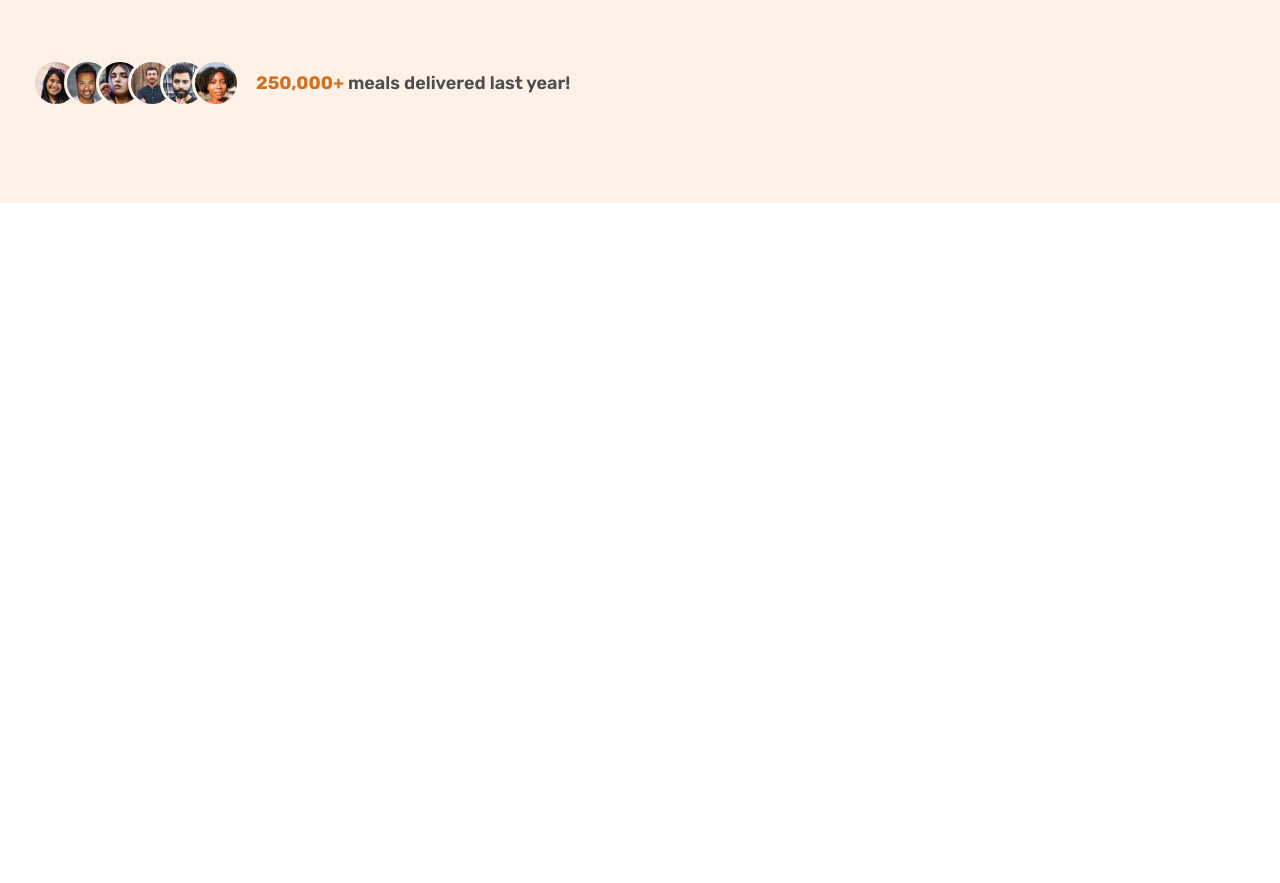
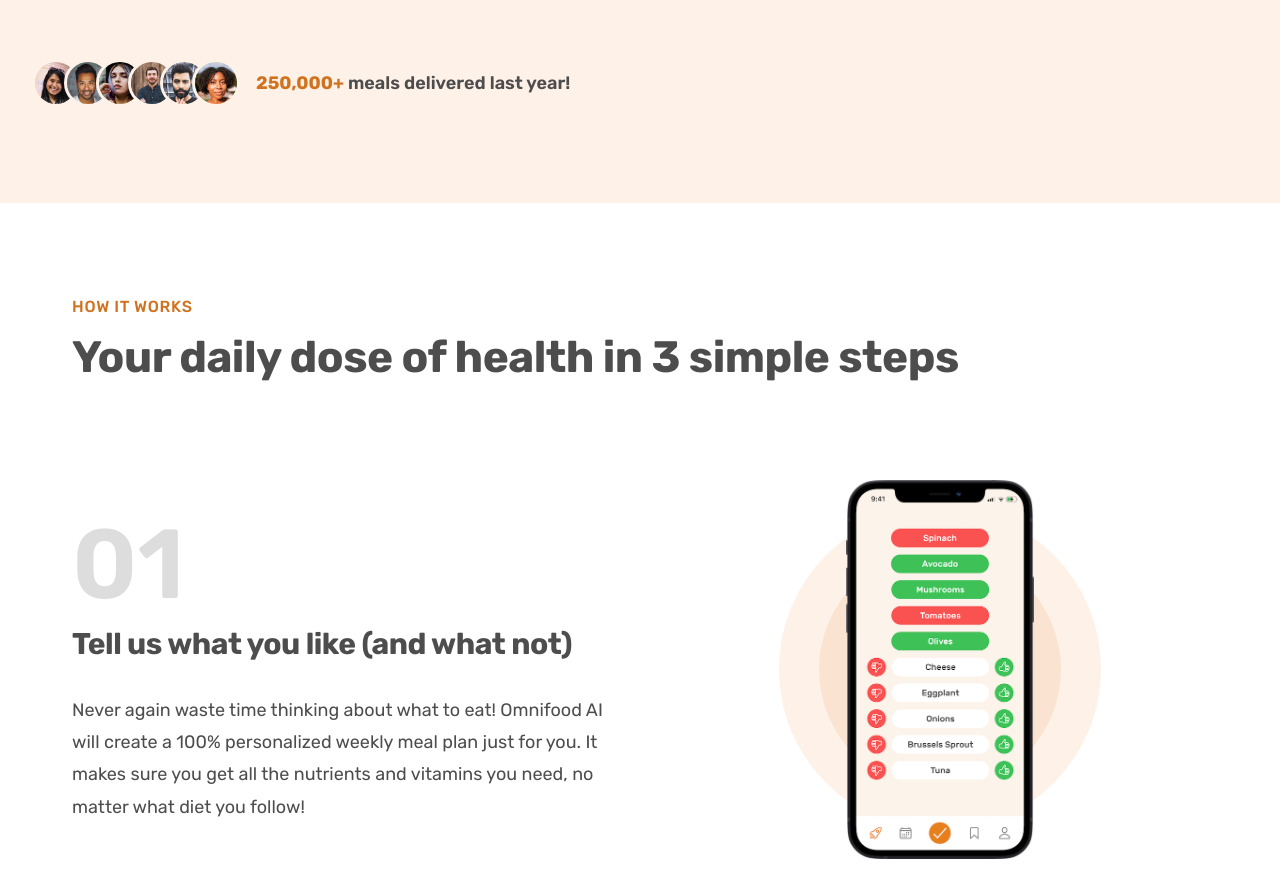
Before and after one commit to Jair-MV/Omnifood, a plain HTML site: page index.html in a window 1280 px wide. Shown: the part 557-1440 px from the top of the page. Before the commit the page ends 800 px from the top, so only its background shows below. Drawn offline with Linux system fonts and the light colour scheme.

Commit message:
feat: add how it works section

```diff
--- a/css/base.css
+++ b/css/base.css
@@ -105,12 +105,66 @@ input {
 /* COMPONENTS */
 /* *********************************** */
 .container {
+    max-width: var(--container-width);
     margin: 0 auto;
-    max-width: var(--container-width);
+    padding: 0 3.2rem;
 }
 
 .flow > * + * {
     margin-top: var(--flow-space, 1rem);
+}
+
+.grid {
+    display: grid;
+    column-gap: 6.4rem;
+    row-gap: 9.6rem;
+}
+
+.grid--2-cols {
+    grid-template-columns: repeat(2, 1fr);
+}
+
+.grid--3-cols {
+    grid-template-columns: repeat(3, 1fr);
+}
+
+.grid--4-cols {
+    grid-template-columns: repeat(4, 1fr);
+}
+
+.heading-primary,
+.heading-secondary,
+.heading-tertiary {
+    font-weight: 700;
+    letter-spacing: -0.5px;
+}
+
+.heading-primary {
+    margin-bottom: 3.2rem;
+    font-size: 5.2rem;
+    line-height: 1.05;
+    color: hsl(var(--clr-base-dk));
+}
+
+.heading-secondary {
+    margin-bottom: 9.6rem;
+    font-size: 4.4rem;
+    line-height: 1.2;
+}
+
+.heading-tertiary {
+    margin-bottom: 3.2rem;
+    font-size: 3rem;
+    line-height: 1.2;
+}
+
+.subheading {
+    display: block;
+    margin-bottom: 1.6rem;
+    text-transform: uppercase;
+    font-weight: 500;
+    letter-spacing: 0.75px;
+    color: hsl(var(--clr-primary-dk));
 }
 
 .btn:link,
--- a/css/main.css
+++ b/css/main.css
@@ -67,15 +67,6 @@
     margin: 0 auto;
 }
 
-.heading-primary {
-    margin-bottom: 3.2rem;
-    font-size: 5.2rem;
-    font-weight: 700;
-    line-height: 1.05;
-    letter-spacing: -0.5px;
-    color: hsl(var(--clr-base-dk));
-}
-
 .hero-description {
     margin-bottom: 4.8rem;
     font-size: 2rem;
@@ -113,3 +104,57 @@
     font-weight: 700;
     color: hsl(var(--clr-primary-dk));
 }
+
+/* *********************************** */
+/* How it works */
+/* *********************************** */
+.section-how {
+    padding: 9.6rem 0;
+}
+
+.section-how .grid {
+    align-items: center;
+}
+
+.step-number {
+    margin-bottom: 1.2rem;
+    font-size: 9.8rem;
+    font-weight: 600;
+    color: #ddd;
+}
+
+.step-description {
+    font-size: 1.8rem;
+    line-height: 1.8;
+}
+
+.step-img-box {
+    position: relative;
+    display: flex;
+    justify-content: center;
+    align-items: center;
+}
+
+.step-img-box::before,
+.step-img-box::after {
+    content: "";
+    position: absolute;
+    z-index: -1;
+    display: block;
+    aspect-ratio: 1;
+    border-radius: 50%;
+}
+
+.step-img-box::before {
+    width: 60%;
+    background-color: hsl(27, 83%, 95%);
+}
+
+.step-img-box::after {
+    width: 45%;
+    background-color: hsl(28, 80%, 90%);
+}
+
+.step-img {
+    width: 35%;
+}
--- a/index.html
+++ b/index.html
@@ -105,6 +105,83 @@
                     </div>
                 </div>
             </section>
+
+            <section class="section-how">
+                <div class="container">
+                    <span class="subheading">How it works</span>
+                    <h2 class="heading-secondary">
+                        Your daily dose of health in 3 simple steps
+                    </h2>
+                </div>
+
+                <div class="container grid grid--2-cols">
+                    <!-- Step 01 -->
+                    <div class="step-text-box">
+                        <p class="step-number">01</p>
+                        <h3 class="heading-tertiary">
+                            Tell us what you like (and what not)
+                        </h3>
+                        <p class="step-description">
+                            Never again waste time thinking about what to eat!
+                            Omnifood AI will create a 100% personalized weekly
+                            meal plan just for you. It makes sure you get all
+                            the nutrients and vitamins you need, no matter what
+                            diet you follow!
+                        </p>
+                    </div>
+
+                    <div class="step-img-box">
+                        <img
+                            src="img/app/app-screen-1.png"
+                            alt="iPhone app preferences selection screen"
+                            class="step-img"
+                        />
+                    </div>
+
+                    <!-- Step 02 -->
+                    <div class="step-img-box">
+                        <img
+                            src="img/app/app-screen-2.png"
+                            alt="iPhone app meal approving plan screen"
+                            class="step-img"
+                        />
+                    </div>
+
+                    <div class="step-text-box">
+                        <p class="step-number">02</p>
+                        <h3 class="heading-tertiary">
+                            Approve your weekly meal plan
+                        </h3>
+                        <p class="step-description">
+                            Once per week, approve the meal plan generated for
+                            you by Omnifood AI. You can change ingredients, swap
+                            entire meals, or even add your own recipes.
+                        </p>
+                    </div>
+
+                    <!-- Step 03 -->
+                    <div class="step-text-box">
+                        <p class="step-number">03</p>
+                        <h3 class="heading-tertiary">
+                            Receive meals at convenient time
+                        </h3>
+                        <p class="step-description">
+                            Best chefs in town will cook your selected meal
+                            every day, and we will deliver it to your door
+                            whenever works best for you. You can change delivery
+                            schedule and address daily!
+                        </p>
+                    </div>
+
+                    <div class="step-img-box">
+                        <img
+                            src="img/app/app-screen-3.png"
+                            alt="iPhone app delivery screen"
+                            class="step-img"
+                        />
+                    </div>
+                </div>
+            </section>
         </main>
     </body>
 </html>
```
